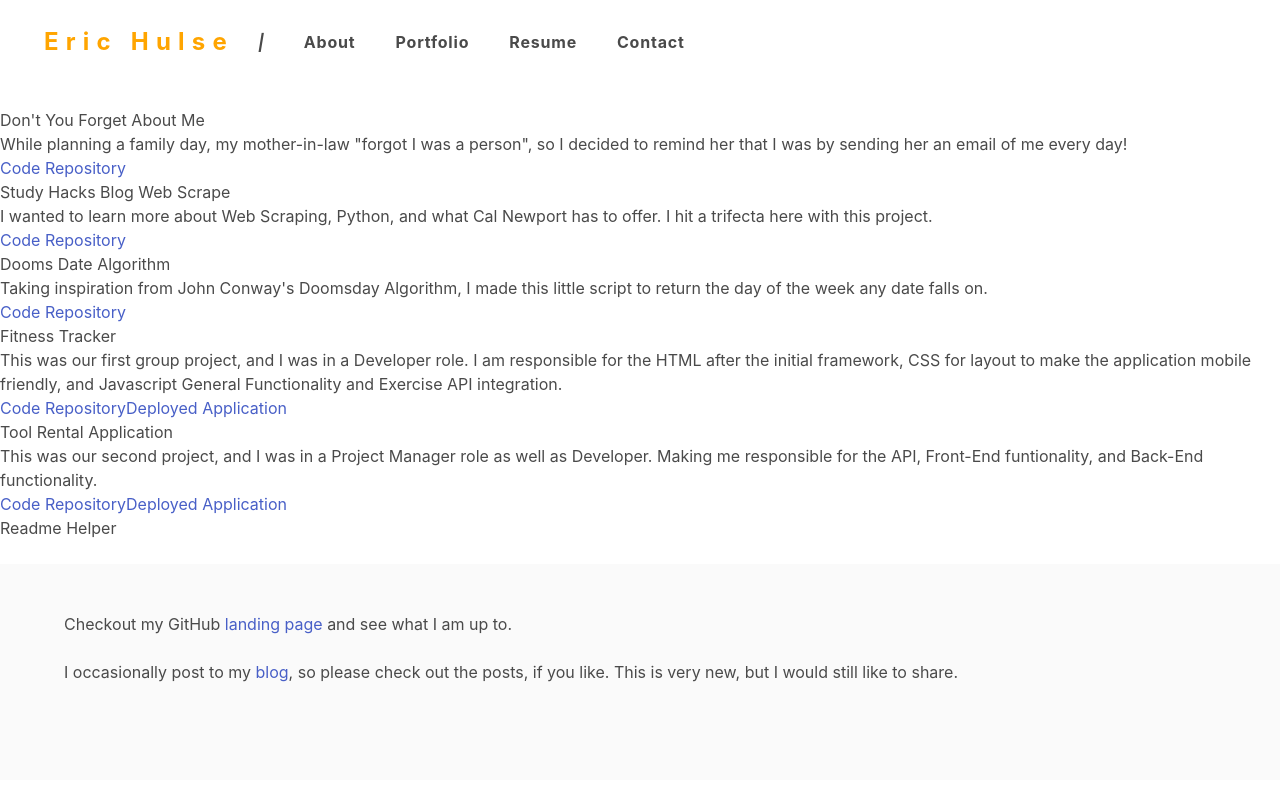
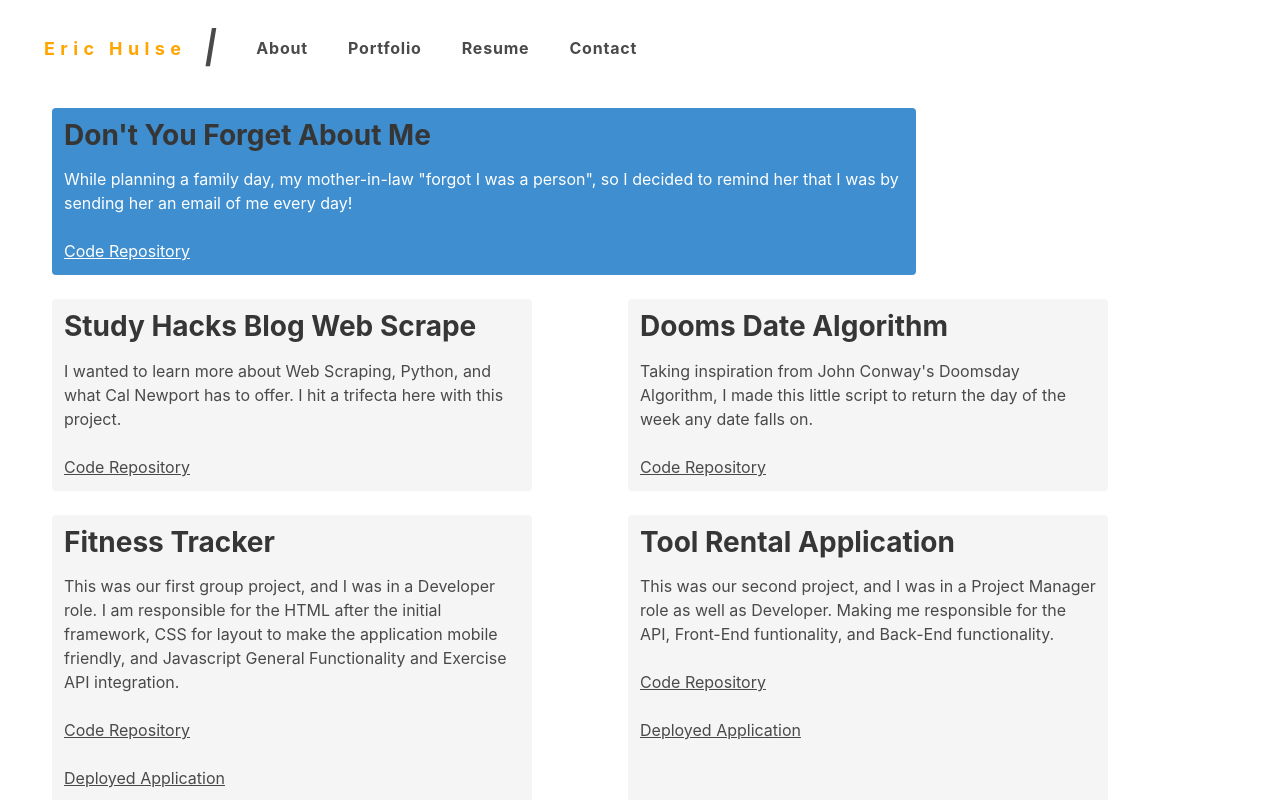
Before and after one commit to sempercuriosus/portfolio-v2, a React (Vite) app: page /portfolio in a window 1280 px wide. Shown: the top 800 px of the page. Built offline with nearby package versions, Linux system fonts and the light colour scheme.

Commit message:
finalized column layout

```diff
--- a/src/components/Portfolio/portfolio.jsx
+++ b/src/components/Portfolio/portfolio.jsx
@@ -1,4 +1,4 @@
-import { useState } from 'react';
+import { Fragment, useState } from 'react';
 import Project from '../Project/project.jsx';
 
 // The Portfolio is a COLLECTION of many various Projects I am featuring
@@ -18,6 +18,7 @@ function Portfolio() {
 
   template
   {
+    featuredProject: false,
     projectCode: '',
     title: '',
     description: '',
@@ -30,6 +31,7 @@ function Portfolio() {
 
   const [featuredProjects] = useState([
     {
+      featuredProject: true,
       projectCode: 'dyfab',
       title: "don't you forget about me",
       description:
@@ -38,6 +40,7 @@ function Portfolio() {
       deployedLink: '',
     },
     {
+      featuredProject: false,
       projectCode: 'shws',
       title: 'study hacks blog web scrape',
       description:
@@ -46,6 +49,7 @@ function Portfolio() {
       deployedLink: '',
     },
     {
+      featuredProject: false,
       projectCode: 'doom',
       title: 'dooms date algorithm',
       description:
@@ -54,6 +58,7 @@ function Portfolio() {
       deployedLink: '',
     },
     {
+      featuredProject: false,
       projectCode: 'fittr',
       title: 'fitness tracker',
       description:
@@ -62,6 +67,7 @@ function Portfolio() {
       deployedLink: 'https://vonjareew.github.io/FitnessTracker/',
     },
     {
+      featuredProject: false,
       projectCode: 'tool',
       title: 'tool rental application',
       description:
@@ -70,17 +76,22 @@ function Portfolio() {
       deployedLink:
         'https://rocky-journey-83321-4f006da2de0c.herokuapp.com/login',
     },
-    {
-      projectCode: 'readme',
-      title: 'readme helper',
-      description: '',
-      codeRepo: '',
-      deployedLink: '',
-    },
+    // {
+    // featuredProject: false,
+    // projectCode: 'readme',
+    //   title: 'readme helper',
+    //   description: '',
+    //   codeRepo: '',
+    //   deployedLink: '',
+    // },
   ]);
 
   return (
-    <section id='projects'>
+    <Fragment>
+      <section className='container'>
+        <div
+          id='projects'
+          className='columns is-multiline container'>
           {/* NOTE this map is using an IMPLICIT return with parens not curly braces */}
           {featuredProjects.map((singleProject) => (
             <Project
@@ -88,7 +99,9 @@ function Portfolio() {
               project={singleProject}
             />
           ))}
+        </div>
       </section>
+    </Fragment>
   );
 }
 
--- a/src/components/Project/project.jsx
+++ b/src/components/Project/project.jsx
@@ -13,19 +13,53 @@ function Projects({ project }) {
     codeRepo: '',
     deployedLink: '',
   };
-  const { title, description, codeRepo, deployedLink } = project || emptyObj;
+  const { title, description, codeRepo, deployedLink, featuredProject } =
+    project || emptyObj;
+  const classList = '';
 
   return (
     <Fragment>
-      <div className='project-details'>
-        <h2 className='project-title'>{titleCase(title)}</h2>
-        <p className='project-desc'>{description}</p>
-      </div>
-      <div className='project-links'>
-        {codeRepo && <a href={codeRepo}>Code Repository</a>}
+      <section
+        // if the project is featured doing full width
+        className={
+          featuredProject
+            ? classList +
+              'container notification is-info column is-three-quarters'
+            : ' notification is-light column is-5'
+        }>
+        {/* Project */}
 
-        {deployedLink && <a href={deployedLink}>Deployed Application</a>}
-      </div>
+        <div
+          id='project-details'
+          className='content'>
+          {/* TITLE */}
+          <h2 id='project-title'>
+            <strong>{titleCase(title)}</strong>
+          </h2>
+
+          {/* Description */}
+          <p id='project-desc'>{description}</p>
+        </div>
+
+        {/* Repo Link */}
+        <div id='project-links'>
+          {codeRepo && (
+            <div className='block'>
+              <a href={codeRepo}>Code Repository</a>
+            </div>
+          )}
+
+          {/* Deployed Link */}
+          {deployedLink && (
+            <div className='block'>
+              <a href={deployedLink}>Deployed Application</a>
+            </div>
+          )}
+        </div>
+      </section>
+
+      {/* Empty Column  */}
+      <div className='column is-one'></div>
     </Fragment>
   );
 }
--- a/src/style/style.css
+++ b/src/style/style.css
@@ -1,13 +1,14 @@
 #dev-name {
     color: orange;
     margin-right: 1em;
-    font-size: x-large;
+    font-size: large;
     font-weight: bold;
     letter-spacing: .3em;
 }
 
 #name-div {
     font-weight: bolder;
+    font-size: xx-large;
 }
 
 .navbar-item strong {
@@ -21,3 +22,16 @@
 #nav-nav {
     color: red;
 }
+
+@media screen and (max-width: 810px) {
+
+    .navbar-link,
+    .navbar-item {
+        display: flex;
+        align-items: center;
+        justify-content: center;
+        flex-basis: auto;
+        flex-grow: 1;
+        flex-shrink: 0;
+    }
+}
```
Lines whose indentation alone changed are shown as unchanged.
